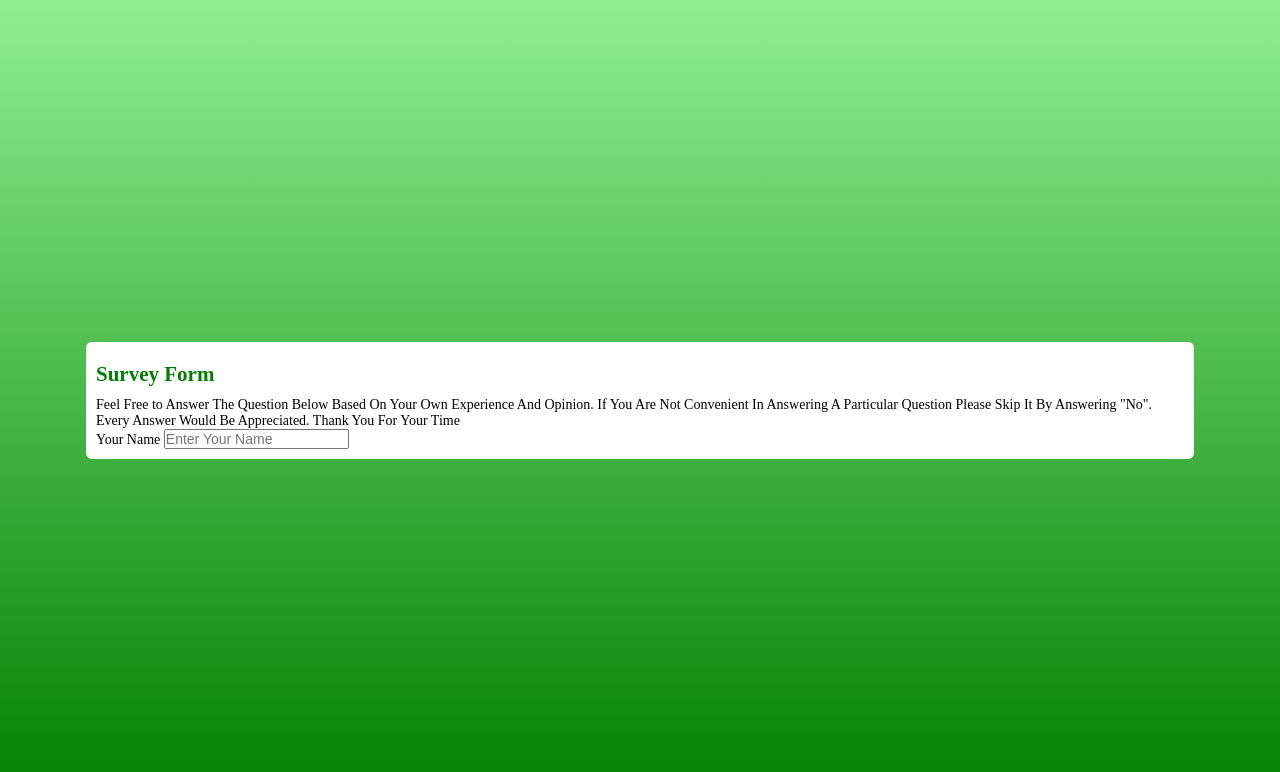
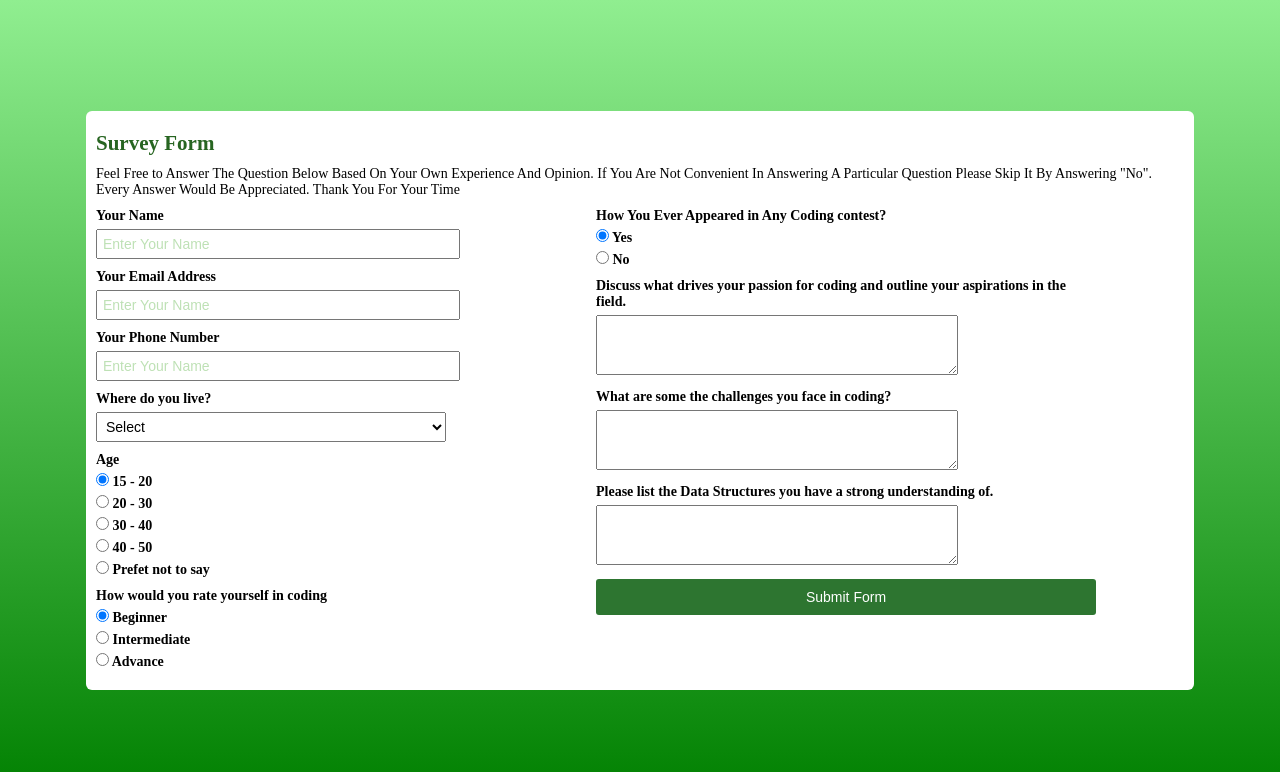
Before and after one commit to Pawankumar7814/Project-1, a plain HTML site: page index.html in a window 1280 px wide. Drawn offline with Linux system fonts and the light colour scheme.

Commit message:
Commit changes in layout and add some more fields

```diff
--- a/index.html
+++ b/index.html
@@ -1,24 +1,84 @@
 <!DOCTYPE html>
 <html lang="en">
+
 <head>
     <meta charset="UTF-8">
     <meta name="viewport" content="width=device-width, initial-scale=1.0">
     <link rel="stylesheet" href="style.css">
     <title>Survey Form</title>
 </head>
+
 <body class="flex justify-content-center align-items-center">
     <main class="card">
         <h1>Survey Form</h1>
-        <p>Feel Free to Answer The Question Below Based On Your Own Experience And Opinion. If You Are Not Convenient In Answering A Particular Question Please Skip It By Answering "No". Every Answer Would Be Appreciated. Thank You For Your Time</p>
-        <div>
-            <div class="form-group">
-                <label for="name">Your Name</label>
-                <input type="text" name="name" id="name" placeholder="Enter Your Name">
+        <p>Feel Free to Answer The Question Below Based On Your Own
+            Experience And Opinion. If You Are Not Convenient In Answering A
+            Particular Question Please Skip It By Answering "No". Every
+            Answer Would Be Appreciated. Thank You For Your Time</p>
+        <div class="flex flex-wrap">
+            <div class="width-50">
+                <div class="form-group">
+                    <label for="name">Your Name</label>
+                    <input type="text" class="text_class" name="name" id="name" placeholder="Enter Your Name">
+                </div>
+                <div class="form-group">
+                    <label for="name">Your Email Address</label>
+                    <input type="text" class="text_class" name="name" id="name" placeholder="Enter Your Name">
+                </div>
+                <div class="form-group">
+                    <label for="name">Your Phone Number</label>
+                    <input type="text" class="text_class" name="name" id="name" placeholder="Enter Your Name">
+                </div>
+                <div class="form-group">
+                    <label for="name">Where do you live?</label>
+                    <select name id class="text_class">
+                        <option value="0">Select</option>
+                        <option value="1">Delhi</option>
+                        <option value="2">Haryana</option>
+                        <option value="3">Punjab</option>
+                    </select>
+                </div>
+                <div class="form-group">
+                    <label for="age">Age</label>
+                    <label for="optiona"><input type="radio" name="ageRange" checked id="optiona"> 15 - 20 </label>
+                    <label for="optionb"><input type="radio" name="ageRange" id="optionb"> 20 - 30 </label>
+                    <label for="optionc"><input type="radio" name="ageRange" id="optionc"> 30 - 40 </label>
+                    <label for="optiond"><input type="radio" name="ageRange" id="optiond"> 40 - 50 </label>
+                    <label for="optione"><input type="radio" name="ageRange" id="optione"> Prefet not to say </label>
+                </div>
+                <div class="form-group">
+                    <label for>How would you rate yourself in coding</label>
+                    <label for="Beginner"><input type="radio" name="levels" checked id="Beginner"> Beginner </label>
+                    <label for="Intermediate"><input type="radio" name="levels" id="Intermediate"> Intermediate
+                    </label>
+                    <label for="Advance"><input type="radio" name="levels" id="Advance"> Advance </label>
+                </div>
             </div>
-        </div>
-        <div>
-
+            <div class="width-50">
+                <div class="form-group">
+                    <label for>How You Ever Appeared in Any Coding
+                        contest?</label>
+                    <label for="Yes"><input type="radio" name="Yes/No" id="Yes" checked> Yes </label>
+                    <label for="No"><input type="radio" name="Yes/No" id="No"> No </label>
+                </div>
+                <div class="form-group">
+                    <label for="name">Discuss what drives your passion for coding and outline your aspirations in the field.</label>
+                    <textarea name="" id="" rows="3" class="text_class"></textarea>
+                </div>
+                <div class="form-group">
+                    <label for="name">What are some the challenges you face in coding?</label>
+                    <textarea name="" id="" rows="3" class="text_class"></textarea>
+                </div>
+                <div class="form-group">
+                    <label for="name">Please list the Data Structures you have a strong understanding of.</label>
+                    <textarea name="" id="" rows="3" class="text_class"></textarea>
+                </div>
+                <div>
+                    <button class="btn btn-success">Submit Form</button>
+                </div>
+            </div>
         </div>
     </main>
 </body>
+
 </html>
--- a/style.css
+++ b/style.css
@@ -1,27 +1,31 @@
-*{
+* {
     margin: 0px;
     padding: 0px;
     font-size: 14px;
 }
 
 body {
-    background: linear-gradient(lightgreen,green);
+    background: linear-gradient(lightgreen, green);
     height: 100vh;
 }
 
-.width-50{
-    width: 50%;
+.width-50 {
+    width: 500px;
 }
 
-.flex{
+.flex {
     display: flex;
 }
 
-.justify-content-center{
+.flex-wrap {
+    flex-wrap: wrap;
+}
+
+.justify-content-center {
     justify-content: center;
 }
 
-.align-items-center{
+.align-items-center {
     align-items: center;
 }
 
@@ -33,7 +37,56 @@ body {
 }
 
 h1 {
-    color: green;
+    color: #276521;
     font-size: 21px;
     margin: 10px 0px;
 }
+
+.form-group {
+    margin: 10px 0px;
+}
+
+.form-group label {
+    display: block;
+    font-weight: bold;
+    margin: 5px 0px;
+}
+
+.form-group .text_class {
+    padding: 5px;
+    width: 70%;
+    min-width: 60%;
+    max-width: 80%;
+}
+
+::placeholder {
+    color: #bee1b5;
+}
+
+.btn {
+    width: 100%;
+    font: 400;
+    cursor: pointer;
+    padding: 10px;
+    text-align: center;
+    border-radius: 3px;
+    outline: none;
+    border: none;
+}
+
+.btn-success {
+    color: white;
+    background-color: #2d7530;
+    outline: none;
+}
+
+@media (max-width:1224px) {
+    body{
+        height: auto;
+        padding: 18px 36px;
+    }
+
+    .card{
+        width: 50%;
+    }
+}
```
